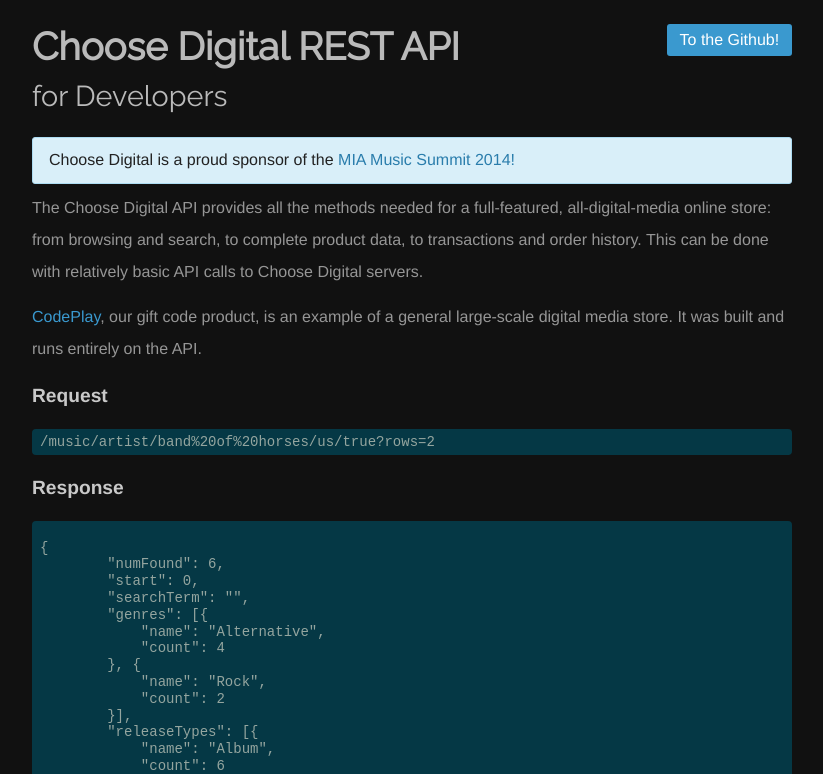
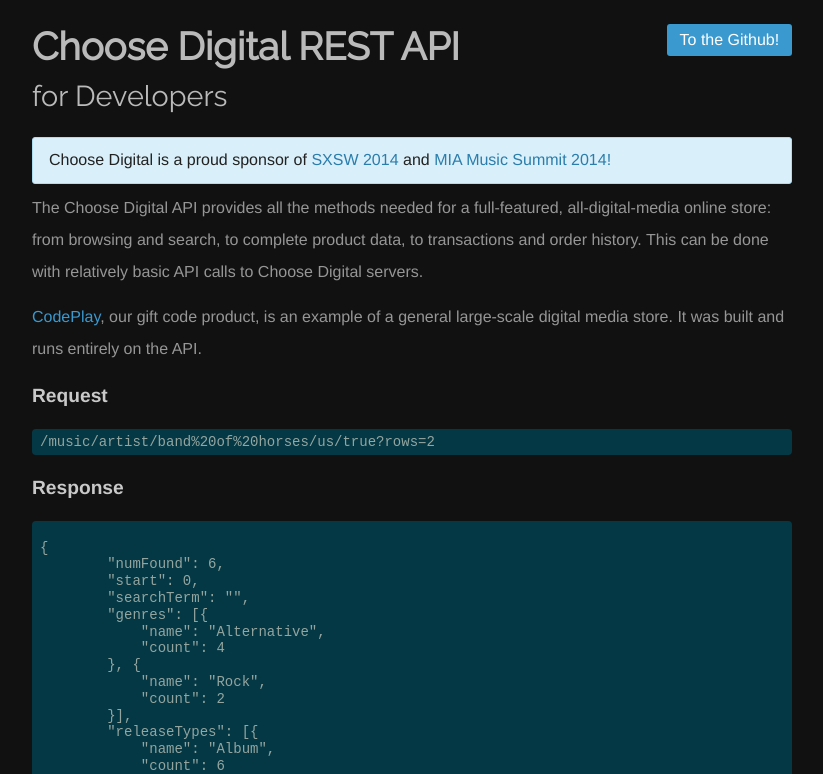
Before and after one commit to choosedigital/choosedigital.github.io, a plain HTML site: page index.html in a window 1280 px wide. Shown: the top 774 px of the page, without its empty margins (228-1051 px from the left). Drawn offline with nearby package versions, Linux system fonts and the light colour scheme.

Commit message:
add sxsw mention

```diff
--- a/index.html
+++ b/index.html
@@ -53,7 +53,7 @@
 	<div class="row">
 
 		<div class="alert--info">
-			Choose Digital is a proud sponsor of the <a href="http://mms.co/">MIA Music Summit 2014!</a>
+			Choose Digital is a proud sponsor of <a href="http://sxsw.com/music/hackathon">SXSW 2014</a> and <a href="http://mms.co/">MIA Music Summit 2014!</a>
 		</div>
         <section id="main">
 
```
